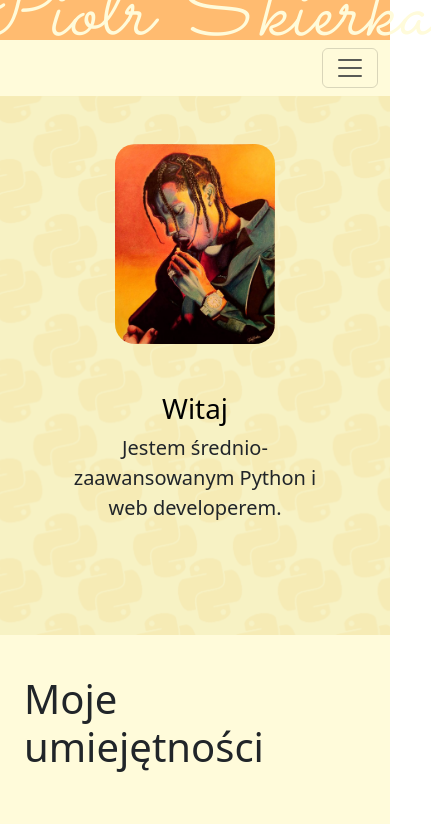
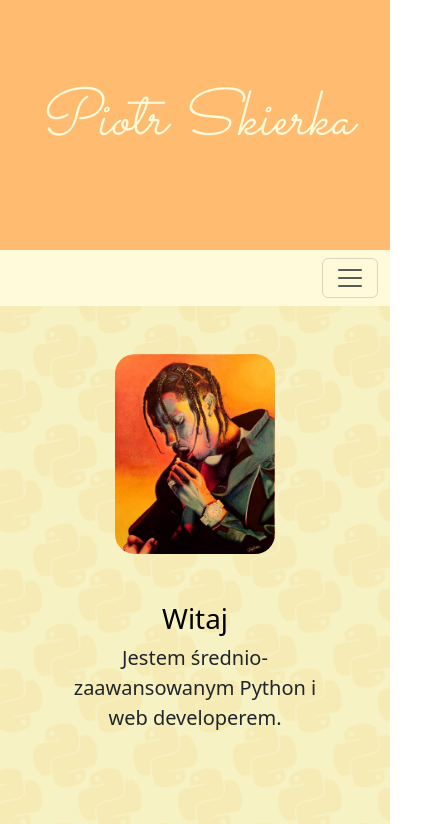
Before and after one commit to kls028/portfolio, a plain HTML site: page index.html in a window 390 px wide. Shown: the top 824 px of the page, 431 px wide, since content can reach past the window. Drawn offline with nearby package versions, Linux system fonts and the light colour scheme; a web font is replaced by a local one.

Commit message:
Update style.css

```diff
--- a/style.css
+++ b/style.css
@@ -1,5 +1,5 @@
 .main-header {
-    height: 240px;
+    height: 250px;
     background-color: #FFBB70;
     display: flex;
     flex-direction: column;
@@ -8,17 +8,6 @@
 
 
 }
-@media (max-width: 768px) {
-    .main-header {
-        height: 1rem; /* Ustawienie wysokości na auto, aby dostosować się do zawartości */
-        padding: 20px;
-        background-color: #FFBB70;
-        display: flex;
-        flex-direction: column;
-        align-items: center;
-        justify-content: center;/* Dodanie wewnętrznego marginesu dla lepszego wyglądu */
-    }
-}
 .name {
     color: #FFFBDA;
     font-family: "Sacramento", cursive;
@@ -26,6 +15,16 @@
     font-style: oblique;
     white-space: nowrap;
     font-size: 6em;
+}
+@media(max-width: 768px){
+    .name {
+    color: #FFFBDA;
+    font-family: "Sacramento", cursive;
+    font-weight: 500;
+    font-style: oblique;
+    white-space: nowrap;
+    font-size: 4em;
+    }
 }
 .navbar.custom-navbar {
     background-color: #FFFBDA !important;
```
